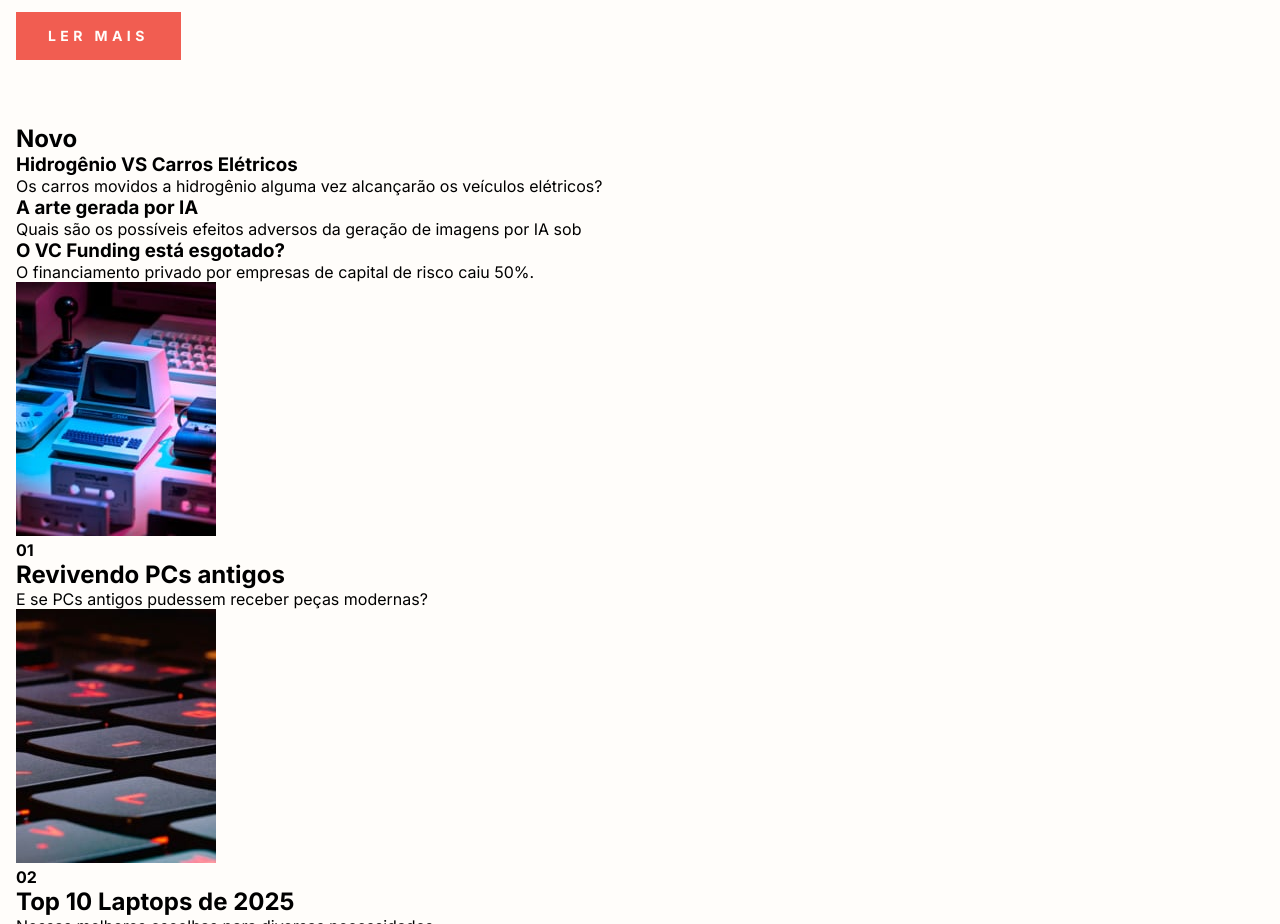
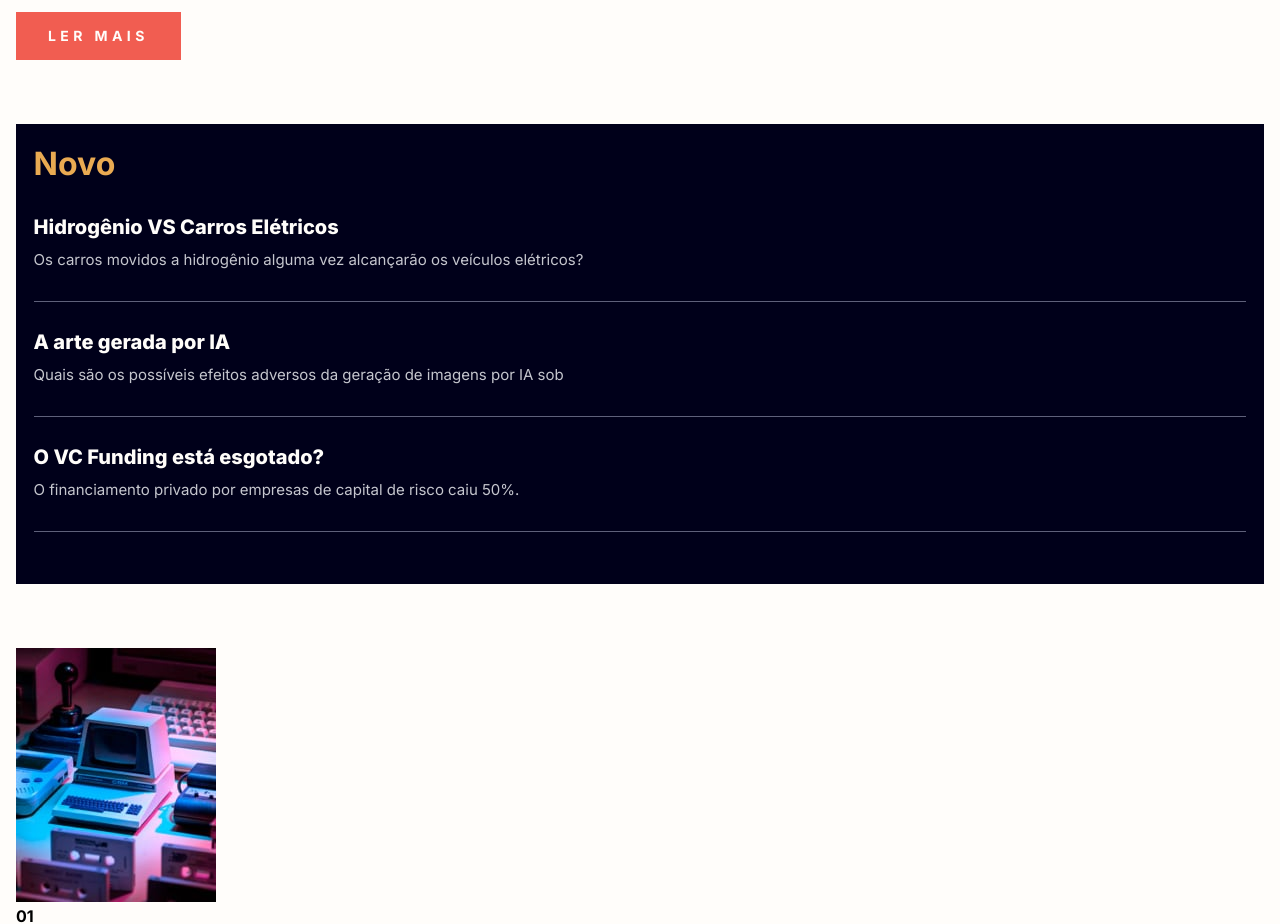
Before and after one commit to CaioDamascenoLK/projeto_noticias, a plain HTML site: page index.html in a window 1280 px wide. Shown: the part 1340-2264 px from the top of the page. Drawn offline with Linux system fonts and the light colour scheme.

Commit message:
Estilização da segunda seçao finalizada

```diff
--- a/index.html
+++ b/index.html
@@ -26,17 +26,17 @@
             <p>Nós mergulhamos na próxima evolução da web que afirma devolver o poder das plataformas para as mãos das pessoas. Mas será que ela realmente está cumprindo sua promessa?</p>
             <button>Ler Mais</button>
         </section>
-        <section>
+        <section class="segunda-secao">
             <h2>Novo</h2>
-            <div>
+            <div class="margin-border-padding">
                 <h3>Hidrogênio VS Carros Elétricos</h3>
                 <p>Os carros movidos a hidrogênio alguma vez alcançarão os veículos elétricos?</p>
             </div>
-            <div>
+            <div class="margin-border-padding">
                 <h3>A arte gerada por IA</h3>
                 <p>Quais são os possíveis efeitos adversos da geração de imagens por IA sob </p>
             </div>
-            <div>
+            <div class="margin-border-padding">
                 <h3>O VC Funding está esgotado?</h3>
                 <p>O financiamento privado por empresas de capital de risco caiu 50%.</p>
             </div>
--- a/style.css
+++ b/style.css
@@ -66,3 +66,36 @@ body{
     letter-spacing: 0.275rem;
     line-height: 1.5rem;
 }
+
+.segunda-secao{
+    background-color: var(--dark-blue);
+    margin-bottom: 4rem;
+    padding: 1.5rem 1.1rem;
+}
+
+.margin-border-padding{
+    border-bottom: 1px solid var(--gunmetal);
+    margin-bottom: 1.75rem;
+    padding-bottom: 1.75rem;
+}
+
+.segunda-secao h2{
+    font-size: 2rem;
+    line-height: 100%;
+    color: var(--yelow);
+    margin-bottom: 2.2rem;
+}
+
+.segunda-secao h3{
+    color: var(--almost-white);
+    font-size: 1.25rem;
+    line-height: 1.5rem;
+    font-weight: 800;
+    margin-bottom: 0.5rem;
+}
+
+.segunda-secao p{
+    color: var(--silver);
+    font-size: 0.9375rem;
+    line-height: 1.625rem;
+}
```
